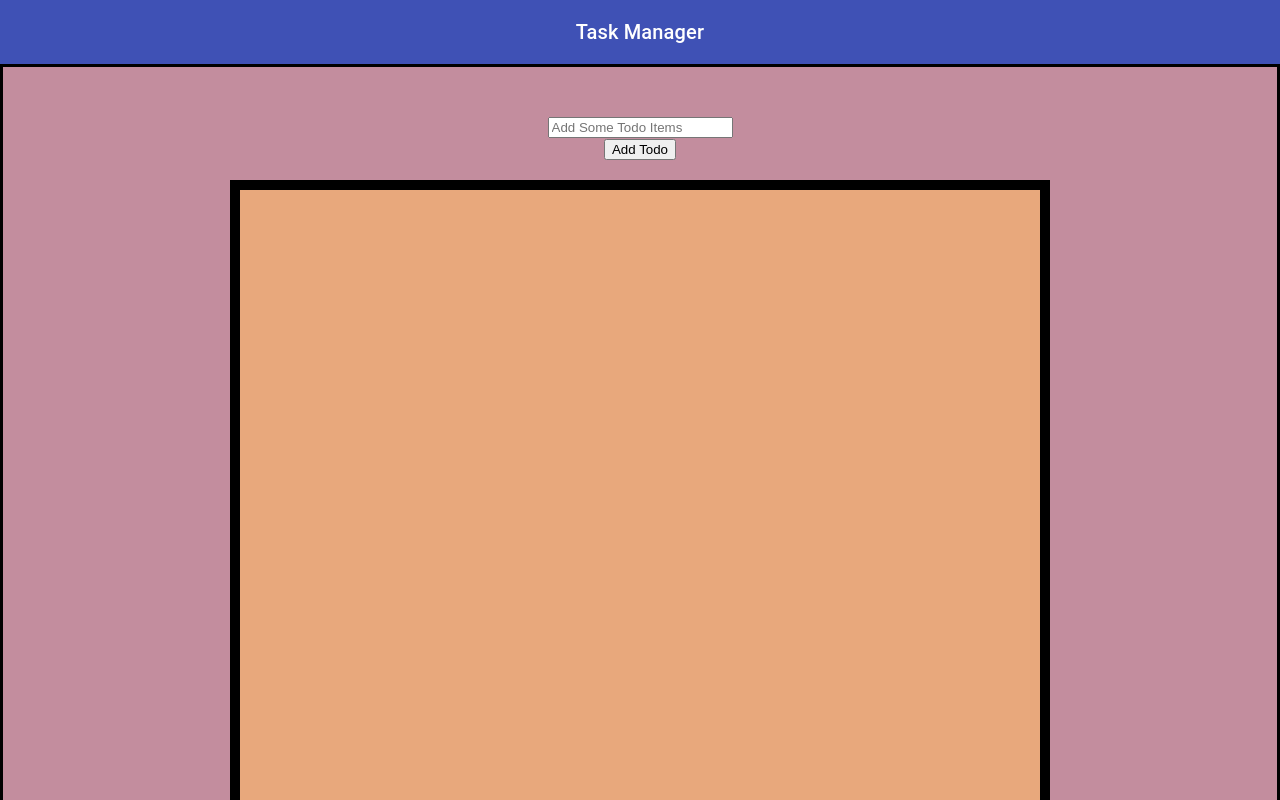
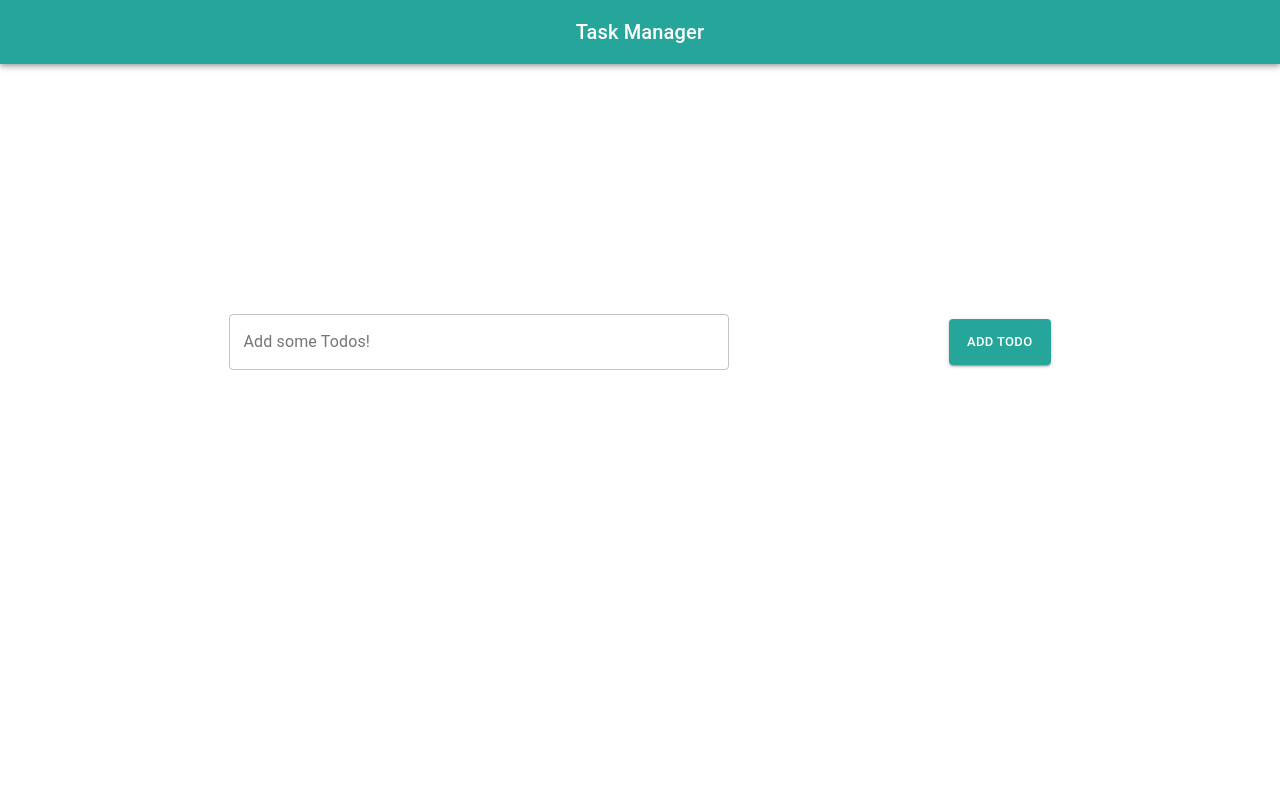
Before and after one commit to gbj1220/first-deployment, a React (Create React App) app: page / in a window 1280 px wide. Shown: the top 800 px of the page. Built offline with nearby package versions, Linux system fonts and the light colour scheme.

Commit message:
Added Material-Ui to components.

```diff
--- a/package.json
+++ b/package.json
@@ -15,7 +15,7 @@
     "web-vitals": "^1.1.2"
   },
   "scripts": {
-    "start": "react-scripts start",
+    "start": "PORT=4001 react-scripts start",
     "build": "react-scripts build",
     "test": "react-scripts test",
     "eject": "react-scripts eject"
--- a/src/App.css
+++ b/src/App.css
@@ -13,6 +13,9 @@
   width: 800px;
   text-align: center;
   background-color: #e8a87c;
+  display: flex;
+  flex-direction: column;
+  align-items: center;
 }
 
 .list-group-item {
--- a/src/App.js
+++ b/src/App.js
@@ -1,9 +1,25 @@
 import React, { useState, useEffect } from "react";
-import { TodoInputContext, TodoListContext } from "./context/Context";
 import { v4 as uuidv4 } from "uuid";
 import TodoInput from "./components/TodoInput";
 import TodoList from "./components/TodoList/TodoList";
 import Header from "./components/Header";
+import { createMuiTheme, ThemeProvider } from "@material-ui/core/styles";
+import teal from "@material-ui/core/colors/teal";
+import yellow from "@material-ui/core/colors/yellow";
+
+import { TodoInputContext, TodoListContext } from "./context/Context";
+
+const theme = createMuiTheme({
+  palette: {
+    primary: {
+      main: teal[400],
+      secondary: yellow[200],
+    },
+  },
+  mainApp: {
+    margin: "auto",
+  },
+});
 
 function App() {
   const initialTodos = window.localStorage.getItem("todos")
@@ -11,7 +27,6 @@ function App() {
     : [];
 
   const [todoArray, setTodoArray] = useState(initialTodos);
-  const [todoID, setTodoID] = useState(null);
 
   const addTodo = (todo) => {
     let updatedTodoArray = [
@@ -29,29 +44,31 @@ function App() {
     setTodoArray(newArray);
   };
 
+  const editTodo = () => {};
+
   useEffect(() => {
     window.localStorage.setItem("todos", JSON.stringify(todoArray));
   }, [todoArray]);
 
   return (
-    <div className='main-container'>
-      <div className='App'>
-        <div className='header'>
-          <Header />
-        </div>
-        <div className='buttons-and-items'>
-          <div>
+    <div className='mainApp'>
+      <ThemeProvider theme={theme}>
+        <div className='App'>
+          <div className='header'>
+            <Header />
+          </div>
+          <div className='todo-input-context'>
             <TodoInputContext.Provider value={{ todoArray, addTodo }}>
               <TodoInput />
             </TodoInputContext.Provider>
           </div>
-          <div>
+          <div className='todo-list-context'>
             <TodoListContext.Provider value={{ todoArray, deleteTodoById }}>
               <TodoList />
             </TodoListContext.Provider>
           </div>
         </div>
-      </div>
+      </ThemeProvider>
     </div>
   );
 }
--- a/src/components/Header.js
+++ b/src/components/Header.js
@@ -10,6 +10,7 @@ import MenuIcon from "@material-ui/icons/Menu";
 const useStyles = makeStyles((theme) => ({
   root: {
     flexGrow: 1,
+    marginBottom: 250,
   },
   menuButton: {
     marginRight: theme.spacing(2),
--- a/src/components/TodoInput.js
+++ b/src/components/TodoInput.js
@@ -1,9 +1,32 @@
 import React, { useState, useContext } from "react";
 import { TodoInputContext } from "../context/Context";
 import { Button, TextField } from "@material-ui/core";
+import { makeStyles } from "@material-ui/core/styles";
+
+const useStyles = makeStyles((theme) => ({
+  root: {
+    "& > *": {
+      margin: theme.spacing(1),
+    },
+  },
+  textFieldAndSubmitButton: {
+    textAlign: "center",
+    marginBottom: "25px",
+    display: "flex",
+    justifyContent: "space-evenly",
+    alignItems: "center",
+  },
+  inputField: {
+    width: 500,
+    marginRight: -10,
+  },
+}));
 
 function TodoInput() {
-  const { addTodo, clearItems } = useContext(TodoInputContext);
+  const classes = useStyles();
+
+  const { addTodo } = useContext(TodoInputContext);
+
   const [todo, setTodo] = useState("");
 
   const handleOnSubmit = (e) => {
@@ -14,27 +37,24 @@ function TodoInput() {
   return (
     <div>
       <form action='submit' onSubmit={handleOnSubmit}>
-        <div className='buttons'>
-          <input
-            className='input-field'
+        <div className={classes.textFieldAndSubmitButton}>
+          <TextField
+            className={classes.inputField}
             id='outlined-basic'
-            placeholder='Add Some Todo Items'
+            label='Add some Todos!'
             variant='outlined'
-            type='text'
             value={todo}
             onChange={(e) => setTodo(e.target.value)}
-          />
-
-          <span>
-            <button
-              id='add-btn'
-              type='submit'
-              variant='contained'
-              color='primary'
-            >
-              Add Todo
-            </button>
-          </span>
+          ></TextField>
+          <Button
+            className={classes.root}
+            type='submit'
+            variant='contained'
+            color='primary'
+            size='small'
+          >
+            Add Todo
+          </Button>
         </div>
       </form>
     </div>
--- a/src/components/TodoList/TodoList.js
+++ b/src/components/TodoList/TodoList.js
@@ -1,31 +1,80 @@
 import React, { useContext } from "react";
 import { TodoListContext } from "../../context/Context";
+import { makeStyles } from "@material-ui/core/styles";
+import Button from "@material-ui/core/Button";
+import Card from "@material-ui/core/Card";
+import CardContent from "@material-ui/core/CardContent";
+import Typography from "@material-ui/core/Typography";
+import Paper from "@material-ui/core/Paper";
 
-import "../../App.css";
+const useStyles = makeStyles({
+  root: {
+    minWidth: 275,
+    marginRight: 25,
+    display: "flex",
+    alignItems: "center",
+  },
+  bullet: {
+    display: "inline-block",
+    margin: "0 2px",
+    transform: "scale(0.8)",
+  },
+  title: {
+    fontSize: 14,
+  },
+  pos: {
+    marginBottom: 12,
+  },
+  button: {
+    "& > *": {
+      margin: 1,
+    },
+  },
+
+  todoAndButton: {
+    display: "flex",
+    flexDirection: "row",
+    justifyContent: "center",
+    alignItems: "center",
+    marginBottom: 25,
+  },
+  paper: {
+    fontSize: "20px",
+  },
+});
 
 function TodoList() {
   const { todoArray, deleteTodoById } = useContext(TodoListContext);
+  const classes = useStyles();
+
   return (
-    <div className='main-todo-list'>
-      <div className='todo-list'>
-        {todoArray.map((todo) => {
-          return (
-            <ul class='list-group'>
-              <li class='list-group-item'>
-                {todo.todo}
-
-                <button
-                  className='delete-btn'
-                  onClick={() => deleteTodoById(todo.id)}
-                >
-                  Delete
-                </button>
-              </li>
-            </ul>
-          );
-        })}
-      </div>
-    </div>
+    <form action=' submit'>
+      {todoArray.map((item) => {
+        return (
+          <div className={classes.todoAndButton}>
+            <Card className={classes.root} variant='outlined'>
+              <Paper elevation={3}>{item.todo}</Paper>
+            </Card>
+            <Button
+              onClick={() => deleteTodoById(item.id)}
+              variant='contained'
+              color='primary'
+              size='small'
+            >
+              Delete Item
+            </Button>
+            <Button
+              type='submit'
+              variant='contained'
+              color='primary'
+              size='small'
+            >
+              Edit
+            </Button>
+          </div>
+        );
+      })}
+    </form>
   );
 }
 
--- a/src/context/Context.js
+++ b/src/context/Context.js
@@ -2,3 +2,4 @@ import { createContext } from "react";
 
 export const TodoInputContext = createContext();
 export const TodoListContext = createContext();
+export const ButtonContext = createContext();
```
